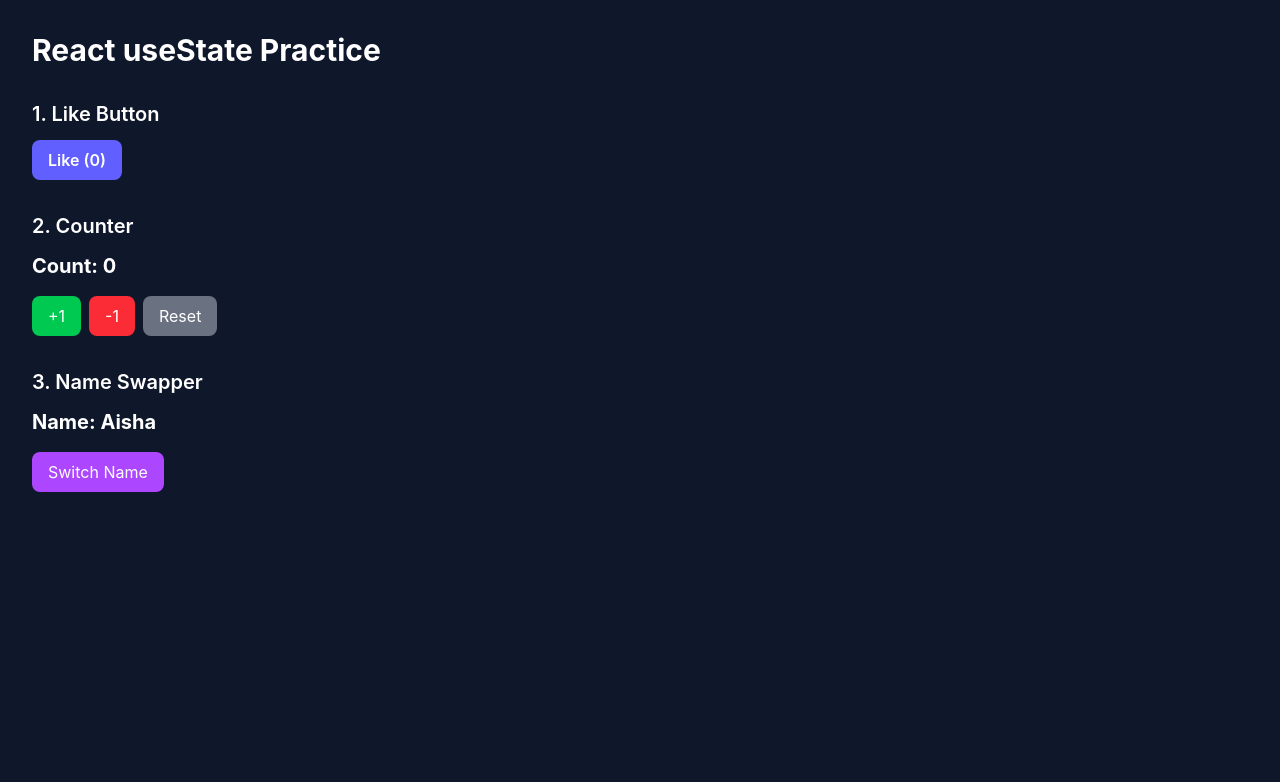
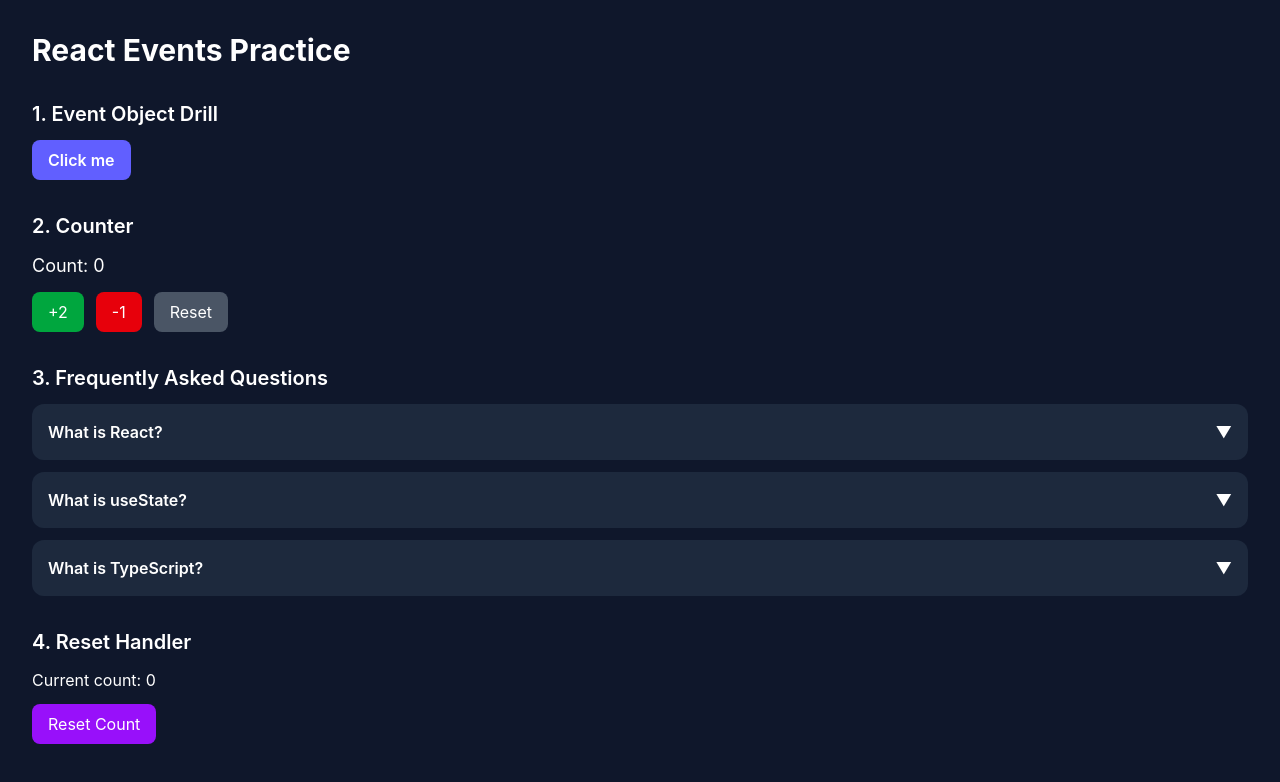
Before and after one commit to SolankiBhavik13/Internship, a React (Vite) app in the folder react-drill/: page / in a window 1280 px wide. Shown: the top 782 px of the page. Built offline with nearby package versions, Linux system fonts and the light colour scheme.

Commit message:
Fix React event handling and collapsible FAQ exercises

```diff
--- a/react-drill/src/App.tsx
+++ b/react-drill/src/App.tsx
@@ -1,34 +1,154 @@
 
-import LikeButton from "./components/LikeButton"
-import Counter from "./components/Counter"
-import NameSwapper from "./components/NameSwapper"
+import { useState } from "react"
 
 function App() {
+  // Counter state
+  const [count, setCount] = useState(0)
+
+  // FAQ states
+  const [open1, setOpen1] = useState(false)
+  const [open2, setOpen2] = useState(false)
+  const [open3, setOpen3] = useState(false)
+
+  // Reset handler
+  function handleReset() {
+    setCount(0)
+  }
+
   return (
     <div className="min-h-screen space-y-8 bg-slate-900 p-8 text-white">
       <h1 className="text-3xl font-bold">
-        React useState Practice
+        React Events Practice
       </h1>
 
+      {/* 1. Event Object Drill */}
       <section className="space-y-3">
         <h2 className="text-xl font-semibold">
-          1. Like Button
+          1. Event Object Drill
         </h2>
-        <LikeButton />
+
+        <button
+          onClick={(event) =>
+            console.log(event.type, event.clientX)
+          }
+          className="rounded-lg bg-indigo-500 px-4 py-2 font-semibold text-white"
+        >
+          Click me
+        </button>
       </section>
 
+      {/* 2. Counter with Functional Updates */}
       <section className="space-y-3">
         <h2 className="text-xl font-semibold">
           2. Counter
         </h2>
-        <Counter />
+
+        <p className="text-lg">Count: {count}</p>
+
+        <div className="flex flex-wrap gap-3">
+          <button
+            onClick={() => {
+              // Functional updates use the latest queued state.
+              // Therefore, two updates increase the count by 2.
+              setCount((c) => c + 1)
+              setCount((c) => c + 1)
+            }}
+            className="rounded-lg bg-green-600 px-4 py-2"
+          >
+            +2
+          </button>
+
+          <button
+            onClick={() =>
+              setCount((c) => Math.max(0, c - 1))
+            }
+            className="rounded-lg bg-red-600 px-4 py-2"
+          >
+            -1
+          </button>
+
+          <button
+            onClick={handleReset}
+            className="rounded-lg bg-gray-600 px-4 py-2"
+          >
+            Reset
+          </button>
+        </div>
       </section>
 
+      {/* 3. Collapsible FAQ Cards */}
       <section className="space-y-3">
         <h2 className="text-xl font-semibold">
-          3. Name Swapper
+          3. Frequently Asked Questions
         </h2>
-        <NameSwapper />
+
+        {/* FAQ 1 */}
+        <div className="rounded-xl bg-slate-800 p-4">
+          <button
+            onClick={() => setOpen1((o) => !o)}
+            className="flex w-full items-center justify-between text-left font-semibold"
+          >
+            <span>What is React?</span>
+            <span>{open1 ? "▲" : "▼"}</span>
+          </button>
+
+          {open1 && (
+            <p className="mt-3 text-slate-300">
+              React is a JavaScript library for building user interfaces.
+            </p>
+          )}
+        </div>
+
+        {/* FAQ 2 */}
+        <div className="rounded-xl bg-slate-800 p-4">
+          <button
+            onClick={() => setOpen2((o) => !o)}
+            className="flex w-full items-center justify-between text-left font-semibold"
+          >
+            <span>What is useState?</span>
+            <span>{open2 ? "▲" : "▼"}</span>
+          </button>
+
+          {open2 && (
+            <p className="mt-3 text-slate-300">
+              useState is a React hook that lets components
+              store and update state.
+            </p>
+          )}
+        </div>
+
+        {/* FAQ 3 */}
+        <div className="rounded-xl bg-slate-800 p-4">
+          <button
+            onClick={() => setOpen3((o) => !o)}
+            className="flex w-full items-center justify-between text-left font-semibold"
+          >
+            <span>What is TypeScript?</span>
+            <span>{open3 ? "▲" : "▼"}</span>
+          </button>
+
+          {open3 && (
+            <p className="mt-3 text-slate-300">
+              TypeScript adds static types to JavaScript.
+            </p>
+          )}
+        </div>
+      </section>
+
+      {/* 4. Passing a Function Reference */}
+      <section className="space-y-3">
+        <h2 className="text-xl font-semibold">
+          4. Reset Handler
+        </h2>
+
+        <p>Current count: {count}</p>
+
+        <button
+          onClick={handleReset}
+          className="rounded-lg bg-purple-600 px-4 py-2"
+        >
+          Reset Count
+        </button>
       </section>
     </div>
   )
--- /dev/null
+++ b/react-drill/src/components/ClickPosition.tsx
@@ -0,0 +1,15 @@
+
+function ClickPosition() {
+  return (
+    <button
+      onClick={(event) =>
+        console.log(event.type, event.clientX)
+      }
+      className="rounded-lg bg-indigo-500 px-4 py-2 text-white"
+    >
+      Click me
+    </button>
+  )
+}
+
+export default ClickPosition
--- /dev/null
+++ b/react-drill/src/components/DoubleIncrement.tsx
@@ -0,0 +1,28 @@
+
+import { useState } from "react"
+
+function DoubleIncrement() {
+  const [count, setCount] = useState(0)
+
+  function handleClick() {
+    // Functional updates use the latest queued value.
+    // Two updates therefore increase the count by 2.
+    setCount((c) => c + 1)
+    setCount((c) => c + 1)
+  }
+
+  return (
+    <div className="space-y-3">
+      <p className="text-xl font-bold">Count: {count}</p>
+
+      <button
+        onClick={handleClick}
+        className="rounded-lg bg-green-600 px-4 py-2 text-white"
+      >
+        Add 2
+      </button>
+    </div>
+  )
+}
+
+export default DoubleIncrement
--- /dev/null
+++ b/react-drill/src/components/FAQCard.tsx
@@ -0,0 +1,26 @@
+
+import { useState } from "react"
+
+function FAQCard() {
+  const [open, setOpen] = useState(false)
+
+  return (
+    <div className="rounded-xl bg-slate-800 p-4 text-white">
+      <button
+        onClick={() => setOpen((o) => !o)}
+        className="flex w-full items-center justify-between font-semibold"
+      >
+        <span>What is React?</span>
+        <span>{open ? "▲" : "▼"}</span>
+      </button>
+
+      {open && (
+        <p className="mt-3 text-slate-300">
+          React is a JavaScript library for building user interfaces.
+        </p>
+      )}
+    </div>
+  )
+}
+
+export default FAQCard
--- /dev/null
+++ b/react-drill/src/components/FAQCard2.tsx
@@ -0,0 +1,26 @@
+
+import { useState } from "react"
+
+function FAQCard2() {
+  const [open, setOpen] = useState(false)
+
+  return (
+    <div className="rounded-xl bg-slate-800 p-4 text-white">
+      <button
+        onClick={() => setOpen((o) => !o)}
+        className="flex w-full items-center justify-between font-semibold"
+      >
+        <span>What is TypeScript?</span>
+        <span>{open ? "▲" : "▼"}</span>
+      </button>
+
+      {open && (
+        <p className="mt-3 text-slate-300">
+          TypeScript adds static type checking to JavaScript.
+        </p>
+      )}
+    </div>
+  )
+}
+
+export default FAQCard2
--- /dev/null
+++ b/react-drill/src/components/FAQCard3.tsx
@@ -0,0 +1,26 @@
+
+import { useState } from "react"
+
+function FAQCard3() {
+  const [open, setOpen] = useState(false)
+
+  return (
+    <div className="rounded-xl bg-slate-800 p-4 text-white">
+      <button
+        onClick={() => setOpen((o) => !o)}
+        className="flex w-full items-center justify-between font-semibold"
+      >
+        <span>What is useState?</span>
+        <span>{open ? "▲" : "▼"}</span>
+      </button>
+
+      {open && (
+        <p className="mt-3 text-slate-300">
+          useState lets a React component store and update state.
+        </p>
+      )}
+    </div>
+  )
+}
+
+export default FAQCard3
--- /dev/null
+++ b/react-drill/src/components/ResetButton.tsx
@@ -0,0 +1,25 @@
+
+import { useState } from "react"
+
+function ResetButton() {
+  const [count, setCount] = useState(5)
+
+  function handleReset() {
+    setCount(0)
+  }
+
+  return (
+    <div className="space-y-3">
+      <p className="text-xl font-bold">Count: {count}</p>
+
+      <button
+        onClick={handleReset}
+        className="rounded-lg bg-gray-600 px-4 py-2 text-white"
+      >
+        Reset
+      </button>
+    </div>
+  )
+}
+
+export default ResetButton
```
